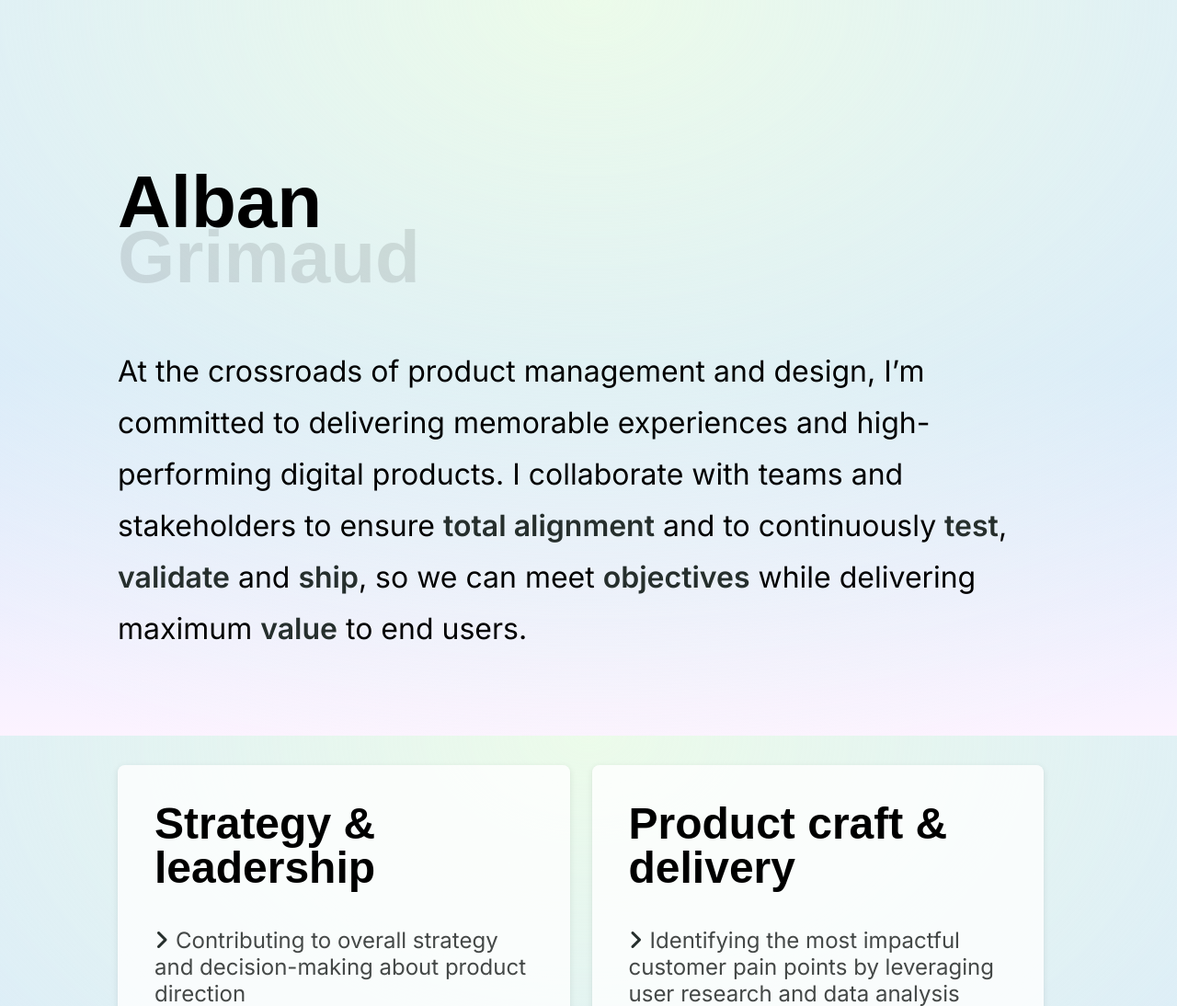
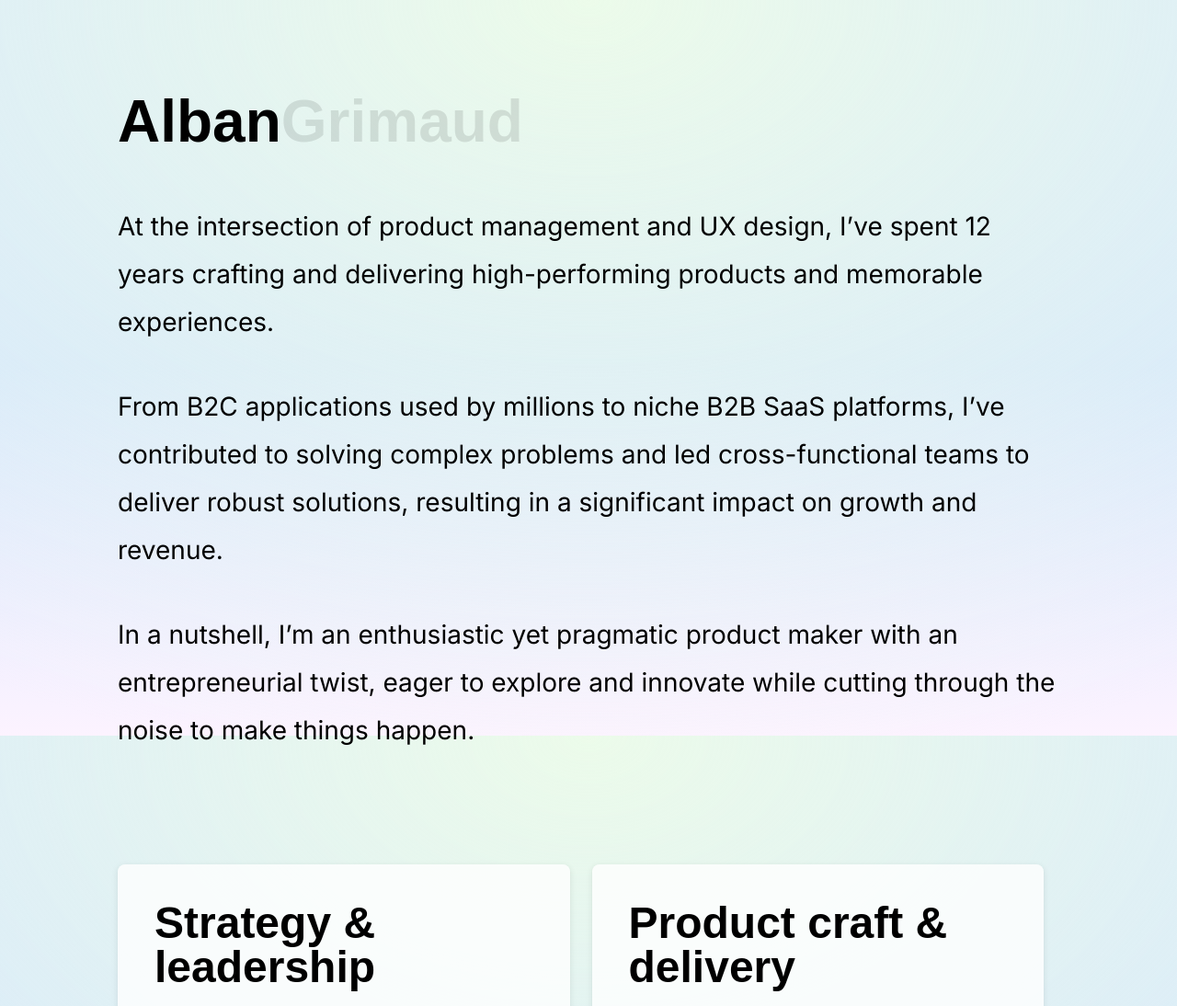
Before and after one commit to agrimaud/agrimaud.github.io, a PHP site: page / in a window 1280 px wide. Shown: the top 1094 px of the page at 92% size. Run offline with PHP 8.4, Linux system fonts and the light colour scheme; some libraries are stand-ins or nearby versions; some web fonts are replaced.

Commit message:
Layout and copy update

```diff
--- a/index.html
+++ b/index.html
@@ -38,7 +38,7 @@
       <section class="profile">
             <!-- <img src="assets/profile-new 3.png" alt=""> -->
             <div class="profile-info">
-              <h1>Alban <br><span>Grimaud</span></h1>
+              <h1>Alban<span>Grimaud</span></h1>
               <h2>Senior Product Manager and Designer</h2>
               <!-- <div id="profile-links">
                 <a href="mailto:alban.grimaud@gmail.com" alt="alban.grimaud@gmail.com" id="send-icon"><i class="fa-regular fa-paper-plane"></i></a>
@@ -46,7 +46,9 @@
               </div> -->
           </div>
           <div class="summary">
-            <p>At the crossroads of product management and design, I’m committed to delivering memorable experiences and high-performing digital products. I collaborate with teams and stakeholders to ensure <em>total alignment</em> and to continuously <em>test</em>, <em>validate</em> and <em>ship</em>, so we can meet <em>objectives</em> while delivering maximum <em>value</em> to end users.</p>
+            <p>At the intersection of product management and UX design, I’ve spent 12 years crafting and delivering high-performing products and memorable experiences.</p>
+            <p>From B2C applications used by millions to niche B2B SaaS platforms, I’ve contributed to solving complex problems and led cross-functional teams to deliver robust solutions, resulting in a significant impact on growth and revenue.</p>
+            <p>In a nutshell, I’m an enthusiastic yet pragmatic product maker with an entrepreneurial twist, eager to explore and innovate while cutting through the noise to make things happen.</p>
           </div>
 
       </section>
--- a/scss/index.css
+++ b/scss/index.css
@@ -38,8 +38,7 @@ h1 {
   font-family: "Phudu", sans-serif;
   margin-bottom: 8px;
   color: black;
-  font-size: 5rem;
-  line-height: 2.5rem;
+  font-size: 4rem;
   font-weight: 900;
 }
 h1 span {
@@ -84,7 +83,7 @@ p {
 .profile {
   width: 100%;
   margin: auto;
-  padding-top: 200px;
+  padding-top: 100px;
 }
 @media screen and (min-width: 1023px) {
   .profile {
@@ -113,9 +112,14 @@ p {
   gap: 0px;
 }
 
+.summary {
+  display: flex;
+  flex-direction: column;
+  gap: 40px;
+}
 .summary p {
-  font-size: 2rem;
-  line-height: 3.5rem;
+  font-size: 1.75rem;
+  line-height: 3.25rem;
   font-weight: 400;
   color: black;
 }
--- a/scss/index.scss
+++ b/scss/index.scss
@@ -42,8 +42,7 @@ h1 {
   font-family: $font-display;
   margin-bottom: 8px;
   color: black;
-  font-size: 5rem;
-  line-height: 2.5rem;
+  font-size: 4rem;
   font-weight: 900;
   // @media screen and (min-width: $breakpoint-tablet) {
   //   font-size: 8rem;
@@ -104,7 +103,7 @@ p {
 .profile {
   width: 100%;
   margin: auto;
-  padding-top: 200px;
+  padding-top: 100px;
   @media screen and (min-width: $breakpoint-desktop) {
     width: 1024px;
   }
@@ -138,9 +137,13 @@ p {
 
 .summary {
 
+  display: flex;
+  flex-direction: column;
+  gap: 40px;
+
   p {
-    font-size: 2rem;
-    line-height: 3.5rem;
+    font-size: 1.75rem;
+    line-height: 3.25rem;
     font-weight: 400;
     color: black;
   }
```
